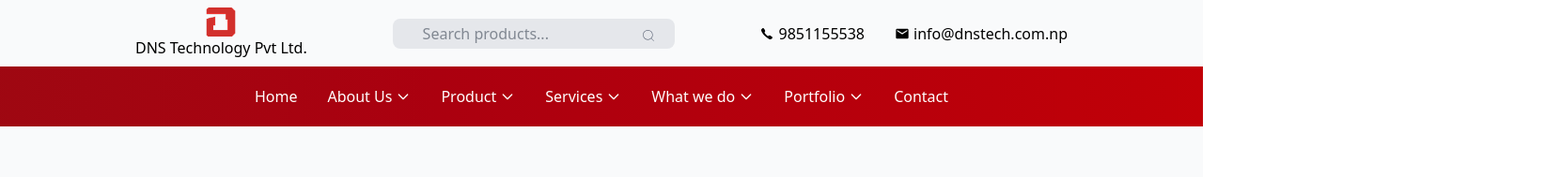
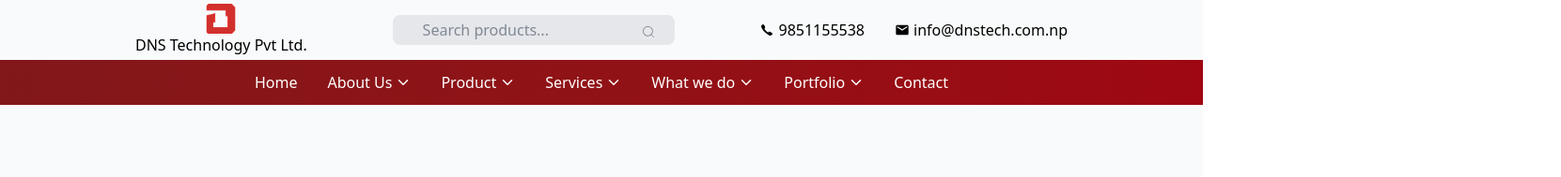
Before and after one commit to euree86/dns, a React (Vite) app: page /home in a window 1280 px wide. Shown: the top 189 px of the page at 94% size, 1661 px wide, since content can reach past the window. Built offline with nearby package versions, Linux system fonts and the light colour scheme.

Commit message:
loginpage

```diff
--- a/src/component/home.jsx
+++ b/src/component/home.jsx
@@ -227,7 +227,7 @@ const Home = () => {
           </div>
         </div>
 
-        {/* <div className="max-w-7xl mx-auto px-4 relative z-10 py-12">
+         <div className="max-w-7xl mx-auto px-4 relative z-10 py-12">
           <Slider {...settings}>
             {cardData.map((card, index) => (
               <div key={index} className="p-4">
@@ -248,7 +248,7 @@ const Home = () => {
               </div>
             ))}
           </Slider>
-        </div> */}
+        </div>
       </div>
       {/* About Us */}
       <div className="container mx-auto px-4 py-20">
--- a/src/component/nav.jsx
+++ b/src/component/nav.jsx
@@ -4,13 +4,13 @@ import logo from "../image/logo.png";
 import { IoIosCall } from "react-icons/io";
 import { MdEmail } from "react-icons/md";
 import { CiSearch } from "react-icons/ci";
-
+import { IoChevronDown } from "react-icons/io5";
 export default function Navbar() {
   return (
     <nav className="w-full">
       {/* Logo */}
       <div className="mx-auto  px-4 py-2 sm:px-6 lg:px-36">
-        <div className="flex flex-col md:flex-row items-center justify-between gap-4">
+        <div className="flex flex-col md:flex-row items-center justify-between gap-4 h-12">
           <div className="flex flex-col items-center">
             <img src={logo} alt="" className="w-8" />
             <p className="font-medium text-normal text-center md:text-left">
@@ -44,36 +44,29 @@ export default function Navbar() {
         </div>
       </div>
 
-      <div className="mx-auto flex h-16 items-center   justify-between px-4 sm:px-6 lg:px-24 relative bg-gradient-to-r from-red-800 to-red-700">
+      <div
+        className="mx-auto flex h-12 items-center  justify-between px-4 sm:px-6 lg:px-24 relative
+        bg-gradient-to-r from-red-900 to-red-800"
+      >
         {/* Desktop Navigation - Centered */}
         <div className="hidden lg:flex flex-1 items-center justify-center">
           <ul className="flex space-x-8">
             {/* Home */}
-            <Link to="/home">
-              <li className="py-6 text-white">Home</li>
-            </Link>
+            <li className="py-6 text-white">
+              <Link to="/home">Home</Link>
+            </li>
 
             {/* About */}
-            <Link to="/about">
-              <li className="group relative perspective-[300px] z-50 py-6">
-                <button className="flex items-center text-white transition-colors hover:text-gray-200">
+            <li className="group relative z-50 py-6">
+              <Link
+                to="/about"
+                className="flex items-center text-white transition-colors hover:text-gray-200 gap-1"
+              >
                 About Us
-                  <svg
-                    className="ml-1 h-4 w-4"
-                    fill="none"
-                    stroke="currentColor"
-                    viewBox="0 0 24 24"
-                  >
-                    <path
-                      strokeLinecap="round"
-                      strokeLinejoin="round"
-                      strokeWidth={2}
-                      d="M19 9l-7 7-7-7"
-                    />
-                  </svg>
-                </button>
-                <div className="pointer-events-none absolute top-full w-[1200px] -translate-x-80 transform rotate-x-[-90deg] origin-top transform-style-preserve-3d opacity-0 transition-all duration-500 ease-in-out group-hover:opacity-100 group-hover:rotate-x-0 group-hover:pointer-events-auto z-50">
-                  <div className="overflow-hidden rounded-lg shadow-lg bg-white p-6 grid grid-cols-3 gap-6">
+                <IoChevronDown />
+              </Link>
+              <div className="pointer-events-none absolute top-full w-[1200px] -translate-x-80 opacity-0 transition-opacity duration-300 ease-in-out group-hover:opacity-100 group-hover:pointer-events-auto z-50">
+                <div className="overflow-hidden rounded-lg shadow-lg bg-white p-6 grid grid-cols-3 gap-6 transition-transform transform group-hover:scale-105">
                   <a href="#" className="rounded-lg p-3 hover:bg-gray-50">
                     <p className="font-medium text-gray-900">
                       Product Features
@@ -97,33 +90,18 @@ export default function Navbar() {
                 </div>
               </div>
             </li>
-            </Link>
 
             {/* Product */}
-            <Link to="/products">
-              <li className="group relative perspective-[300px] z-50 py-6">
-                <div className="flex items-center text-white transition-colors hover:text-gray-200">
+            <li className="group relative z-50 py-6">
+              <Link
+                to="/products"
+                className="flex items-center text-white transition-colors gap-1 hover:text-gray-200"
+              >
                 Product
-                  <svg
-                    className="ml-1 h-4 w-4"
-                    fill="none"
-                    stroke="currentColor"
-                    viewBox="0 0 24 24"
-                  >
-                    <path
-                      strokeLinecap="round"
-                      strokeLinejoin="round"
-                      strokeWidth={2}
-                      d="M19 9l-7 7-7-7"
-                    />
-                  </svg>
-                </div>
-                <div
-                  className="pointer-events-none absolute top-full w-[1200px] -translate-x-64 transform
-               rotate-x-[-90deg] origin-top transform-style-preserve-3d opacity-0 transition-all duration-500 ease-in-out
-                group-hover:opacity-100 group-hover:rotate-x-0 group-hover:pointer-events-auto z-50"
-                >
-                  <div className="overflow-hidden rounded-lg shadow-lg bg-white p-6 grid grid-cols-3 gap-6">
+                <IoChevronDown />
+              </Link>
+              <div className="pointer-events-none absolute top-full w-full opacity-0 transition-opacity duration-300 ease-in-out group-hover:opacity-100 group-hover:pointer-events-auto z-50">
+                <div className="overflow-hidden rounded-lg shadow-lg bg-white p-6 grid grid-cols-3 gap-6 transition-transform transform group-hover:scale-105">
                   <a href="#" className="rounded-lg p-3 hover:bg-gray-50">
                     <p className="font-medium text-gray-900">Main Page</p>
                     <p className="mt-1 text-sm text-gray-500">
@@ -138,36 +116,23 @@ export default function Navbar() {
                   </a>
                   <a href="#" className="rounded-lg p-3 hover:bg-gray-50">
                     <p className="font-medium text-gray-900">Careers</p>
-                      <p className="mt-1 text-sm text-gray-500">
-                        Join our team
-                      </p>
+                    <p className="mt-1 text-sm text-gray-500">Join our team</p>
                   </a>
                 </div>
               </div>
             </li>
+
+            {/* Services */}
+            <li className="group relative z-50 py-6">
+              <Link
+                to="/services"
+                className="flex items-center text-white transition-colors gap-1 hover:text-gray-200"
+              >
+                Services
+                <IoChevronDown />
               </Link>
-
-            {/* Services*/}
-            <Link to="/services">
-              <li className="group relative perspective-[300px] z-50 py-6">
-                <button className="flex items-center text-white transition-colors hover:text-gray-200">
-                  Services
-                  <svg
-                    className="ml-1 h-4 w-4"
-                    fill="none"
-                    stroke="currentColor"
-                    viewBox="0 0 24 24"
-                  >
-                    <path
-                      strokeLinecap="round"
-                      strokeLinejoin="round"
-                      strokeWidth={2}
-                      d="M19 9l-7 7-7-7"
-                    />
-                  </svg>
-                </button>
-                <div className="pointer-events-none absolute left-1/2 top-full w-[1200px] -translate-x-104 transform rotate-x-[-90deg] origin-top transform-style-preserve-3d opacity-0 transition-all duration-500 ease-in-out group-hover:opacity-100 group-hover:rotate-x-0 group-hover:pointer-events-auto z-50">
-                  <div className="overflow-hidden rounded-lg shadow-lg bg-white p-6 grid grid-cols-3 gap-6">
+              <div className="pointer-events-none absolute left-1/2 top-full w-[1200px] -translate-x-[416px] opacity-0 transition-opacity duration-300 ease-in-out group-hover:opacity-100 group-hover:pointer-events-auto z-50">
+                <div className="overflow-hidden rounded-lg shadow-lg bg-white p-6 grid grid-cols-3 gap-6 transition-transform transform group-hover:scale-105">
                   <div>
                     <h3 className="text-base font-medium text-gray-900">
                       Categories
@@ -248,29 +213,18 @@ export default function Navbar() {
                 </div>
               </div>
             </li>
+
+            {/* What We Do */}
+            <li className="group relative z-50 py-6">
+              <Link
+                to="/whatwedo"
+                className="flex items-center text-white transition-colors gap-1 hover:text-gray-200"
+              >
+                What we do
+                <IoChevronDown />
               </Link>
-
-            {/* What we do */}
-            <Link to="/whatwedo">
-              <li className="group relative perspective-[300px]  z-50 py-6">
-                <button className="flex items-center text-white transition-colors hover:text-gray-200">
-                  What we do
-                  <svg
-                    className="ml-1 h-4 w-4"
-                    fill="none"
-                    stroke="currentColor"
-                    viewBox="0 0 24 24"
-                  >
-                    <path
-                      strokeLinecap="round"
-                      strokeLinejoin="round"
-                      strokeWidth={2}
-                      d="M19 9l-7 7-7-7"
-                    />
-                  </svg>
-                </button>
-                <div className="pointer-events-none absolute top-full w-[1200px] -translate-x-120 transform rotate-x-[-90deg] origin-top transform-style-preserve-3d opacity-0 transition-all duration-500 ease-in-out group-hover:opacity-100 group-hover:rotate-x-0 group-hover:pointer-events-auto z-50">
-                  <div className="overflow-hidden rounded-lg shadow-lg bg-white p-6 grid grid-cols-3 gap-6">
+              <div className="pointer-events-none absolute top-full w-[1200px] -translate-x-[480px] opacity-0 transition-opacity duration-300 ease-in-out group-hover:opacity-100 group-hover:pointer-events-auto z-50">
+                <div className="overflow-hidden rounded-lg shadow-lg bg-white p-6 grid grid-cols-3 gap-6 transition-transform transform group-hover:scale-105">
                   <a href="#" className="rounded-lg p-3 hover:bg-gray-50">
                     <p className="font-medium text-gray-900">
                       Product Features
@@ -294,29 +248,18 @@ export default function Navbar() {
                 </div>
               </div>
             </li>
-            </Link>
 
             {/* Portfolio */}
-            <Link to="/portfolio">
-              <li className="group relative perspective-[300px] z-50 py-6">
-                <button className="flex items-center text-white transition-colors hover:text-gray-200">
+            <li className="group relative z-50 py-6">
+              <Link
+                to="/portfolio"
+                className="flex items-center text-white transition-colors gap-1 hover:text-gray-200"
+              >
                 Portfolio
-                  <svg
-                    className="ml-1 h-4 w-4"
-                    fill="none"
-                    stroke="currentColor"
-                    viewBox="0 0 24 24"
-                  >
-                    <path
-                      strokeLinecap="round"
-                      strokeLinejoin="round"
-                      strokeWidth={2}
-                      d="M19 9l-7 7-7-7"
-                    />
-                  </svg>
-                </button>
-                <div className="pointer-events-none absolute left-1/2 top-full w-[1200px] -translate-x-6/9 transform rotate-x-[-90deg] origin-top transform-style-preserve-3d opacity-0 transition-all duration-500 ease-in-out group-hover:opacity-100 group-hover:rotate-x-0 group-hover:pointer-events-auto z-50">
-                  <div className="overflow-hidden rounded-lg shadow-lg bg-white p-6 grid grid-cols-3 gap-6">
+                <IoChevronDown />
+              </Link>
+              <div className="pointer-events-none absolute left-1/2 top-full w-[1200px] -translate-x-[416px] opacity-0 transition-opacity duration-300 ease-in-out group-hover:opacity-100 group-hover:pointer-events-auto z-50">
+                <div className="overflow-hidden rounded-lg shadow-lg bg-white p-6 grid grid-cols-3 gap-6 transition-transform transform group-hover:scale-105">
                   <div className="space-y-4">
                     <h3 className="text-base font-medium text-gray-900">
                       Recent Posts
@@ -388,7 +331,6 @@ export default function Navbar() {
                 </div>
               </div>
             </li>
-            </Link>
 
             {/* Contact */}
             <li className="py-6">
```
Also changed, not shown: src/App.jsx (+5 -4 lines), src/component/login.jsx (added, +97 -0 lines). Lines whose indentation alone changed are shown as unchanged.
